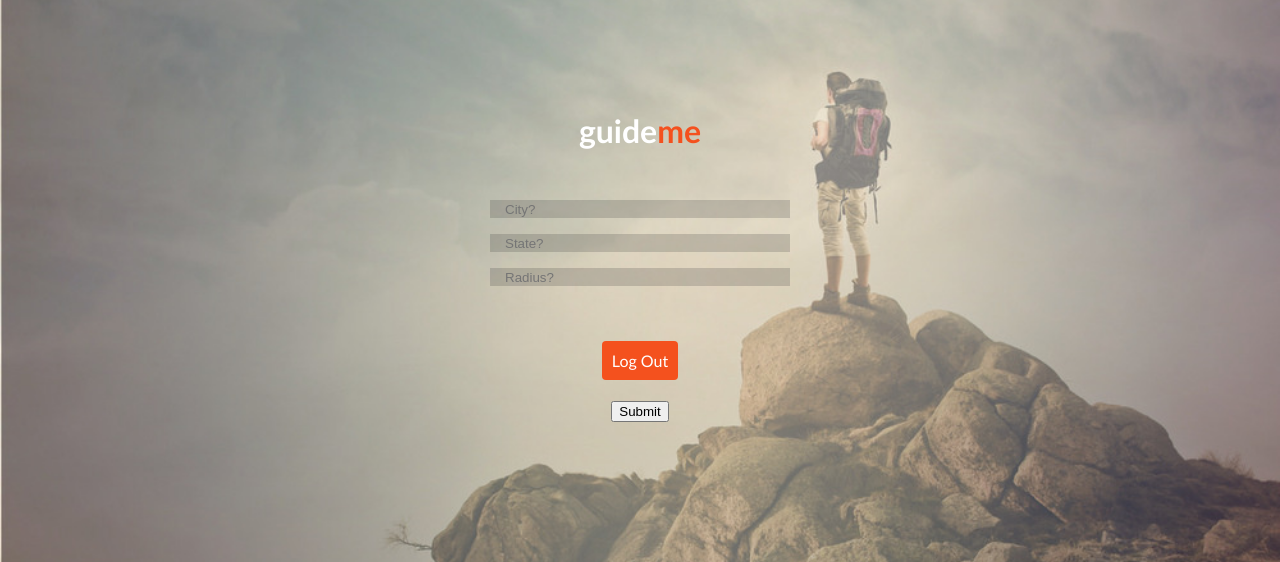
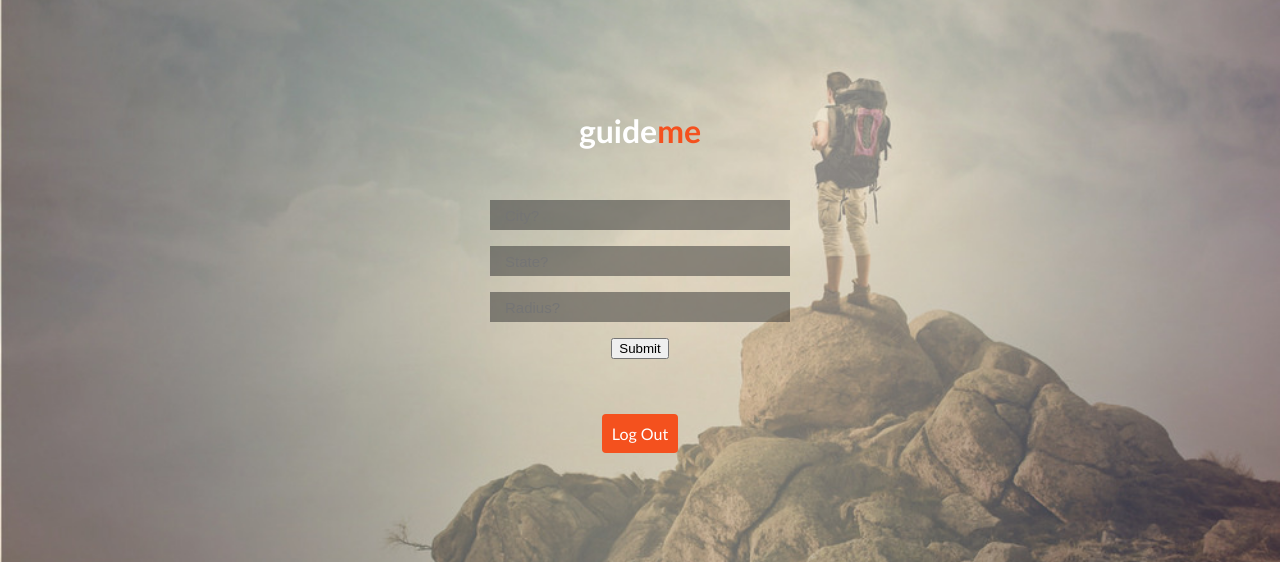
Before and after one commit to geocas38/csgangstas, a Python web app: template touristhotspot/templates/settings.html in a window 1280 px wide. Shown: the part 138-700 px from the top of the page. Run offline with Jinja, Linux system fonts and the light colour scheme; the template is opened without the code that fills it: most values are stand-ins (such as "Sample title", 1, 10 or a date in 2020).

Commit message:
modified the search stuff

```diff
--- a/touristhotspot/static/tour.css
+++ b/touristhotspot/static/tour.css
@@ -71,10 +71,11 @@ form {
 
 .search {
   width: 300px;
-  height: 18px;
+  height: 30px;
   padding: 8px 15px;
-  background:rgba(50, 50, 50, 0.2);
+  background:rgba(50, 50, 50, 0.5);
   border: 0px solid #000;
+  font-size: 15px;
 }
 .searchButton {
   position:relative;
--- a/touristhotspot/templates/settings.html
+++ b/touristhotspot/templates/settings.html
@@ -9,9 +9,9 @@
         <form method="get" action="schedule">
             <p><input type="text" class="search" placeholder="City?" required></p>
             <p><input type="text" class="search" placeholder="State?" required></p>
-            <p><input type="text" class="search" placeholder="Radius?" required></p></form>
+            <p><input type="text" class="search" placeholder="Radius?" required></p>
+            <p><input type="submit"></p></form>
             <a href={{logout}} class="button"><span>Log Out</span></a>
-            <p><input type="submit"></p>
       </div>
     </body>
 </html>
```
